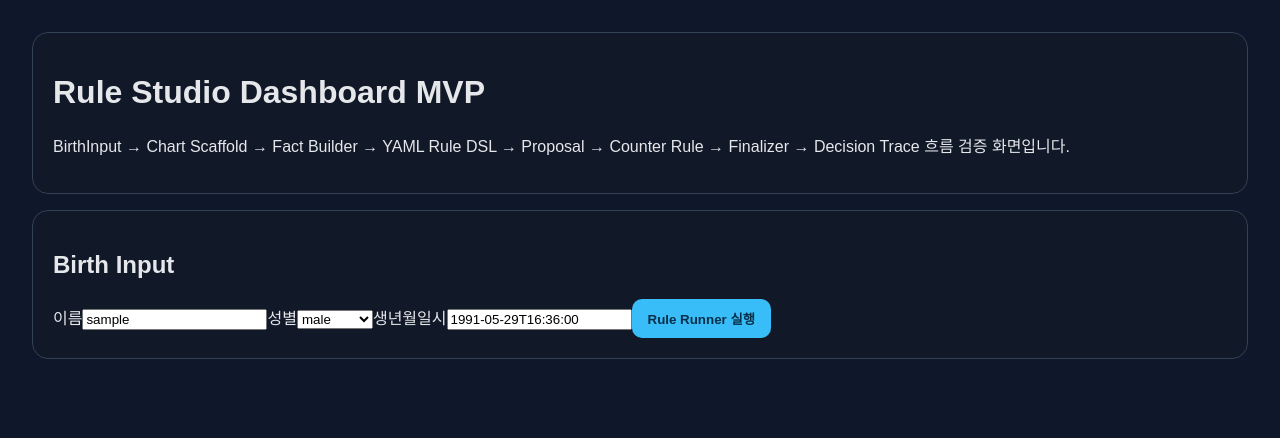
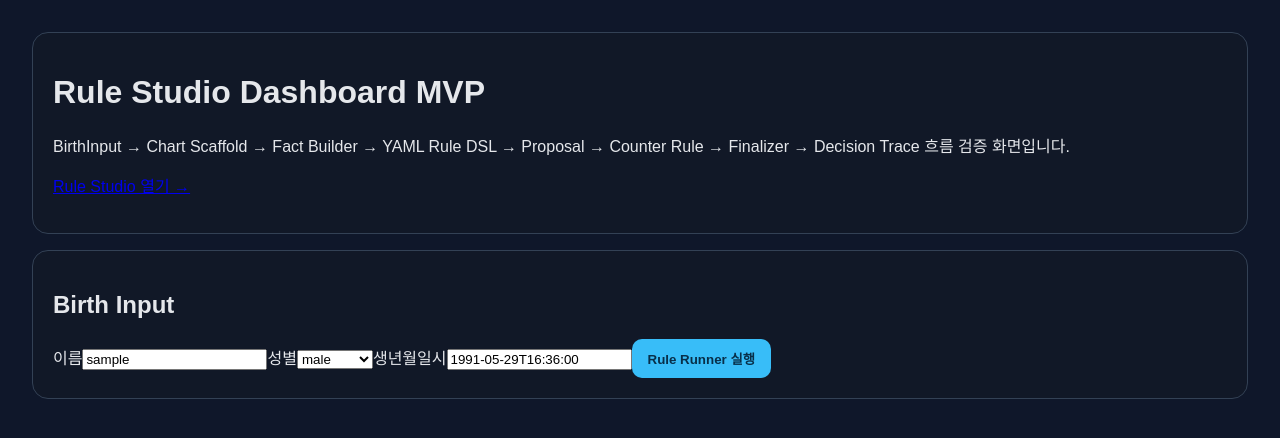
Before and after one commit to vujaderoom/sajuengine, a Next.js app in the folder frontend/: page /dashboard in a window 1280 px wide. Shown: the top 438 px of the page. Built offline with nearby package versions, Linux system fonts and the light colour scheme.

Commit message:
Link dashboard to Rule Studio

```diff
--- a/frontend/app/dashboard/page.tsx
+++ b/frontend/app/dashboard/page.tsx
@@ -1,5 +1,6 @@
 "use client";
 
+import Link from "next/link";
 import { useState } from "react";
 
 type LoadedRule = {
@@ -98,6 +99,9 @@ export default function DashboardPage() {
           BirthInput → Chart Scaffold → Fact Builder → YAML Rule DSL → Proposal → Counter Rule →
           Finalizer → Decision Trace 흐름 검증 화면입니다.
         </p>
+        <p>
+          <Link href="/rules">Rule Studio 열기 →</Link>
+        </p>
       </div>
 
       <div className="card">
```
